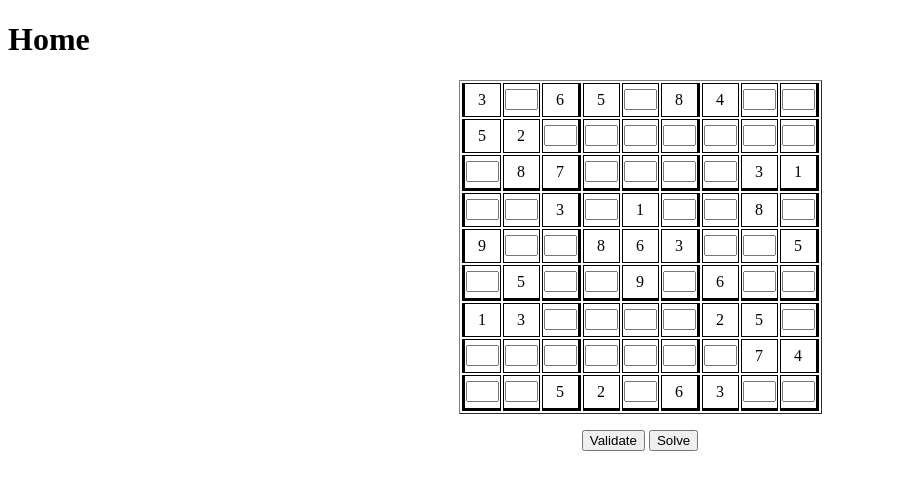
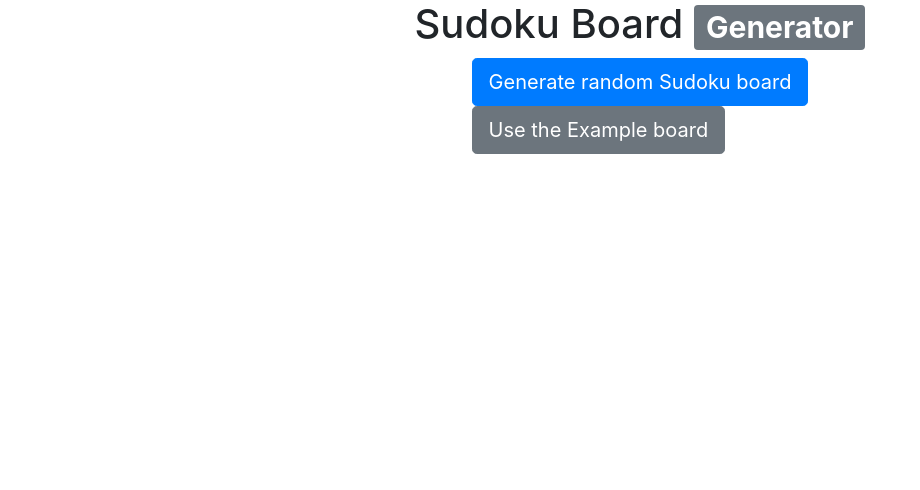
Before and after one commit to DucNgn/Sudoku-Game, a Flask app: page /home in a window 1280 px wide. Shown: the top 490 px of the page, without its empty margins (0-920 px from the left). Run offline with Flask 2, Linux system fonts and the light colour scheme; some libraries are stand-ins or nearby versions.

Commit message:
Add function to get new Sudoku board
+ Having bug with Validate

```diff
--- a/app.py
+++ b/app.py
@@ -1,10 +1,13 @@
-from flask import Flask, request, render_template, redirect, url_for
+from flask import Flask, flash, request, render_template, redirect, url_for
+
 import algorithms
+import getSudoku
 import copy
 
 app = Flask(__name__)
 
-board = [
+board = []
+example = [
             [3, 0, 6, 5, 0, 8, 4, 0, 0],
             [5, 2, 0, 0, 0, 0, 0, 0, 0],
             [0, 8, 7, 0, 0, 0, 0, 3, 1],
@@ -14,18 +17,25 @@ board = [
             [1, 3, 0, 0, 0, 0, 2, 5, 0],
             [0, 0, 0, 0, 0, 0, 0, 7, 4],
             [0, 0, 5, 2, 0, 6, 3, 0, 0]]
-
-
 blankIndex = []
 
 
 def generateBlankIndex():
+    global board, blankIndex
     for y in range(9):
         for x in range(9):
             if(board[y][x] == 0):
                 index = 9*y + x
                 slot = str(index)
                 blankIndex.append(slot)
+
+
+def convertToString(target):
+    string = ''
+    for y in range(9):
+        for x in range(9):
+            string = string + str(target[y][x])
+    return string
 
 
 @app.route("/")
@@ -35,24 +45,45 @@ def index():
 
 @app.route("/home")
 def home():
+    return render_template("welcome.html")
+
+@app.route("/sudoku")
+def sudoku():
+    global board
+    boardLevel = request.args.get('level')
+    if (boardLevel != "0"):
+        print('Generating random')
+        (respBoard, respCode) = getSudoku.getResponse(9, 2)
+        if respCode is True:
+            board = respBoard
+    else:
+        board = copy.deepcopy(example)
+
+    generateBlankIndex()
     out = convertToString(board)
-    return render_template("index.html", strInput=out)
+    return render_template("index.html", strInput=out, visibility="visible")
 
 
-@app.route("/home", methods=["POST"])
+# Get inputs from user when submitted
+@app.route("/sudoku", methods=["POST"])
 def getInputs():
+    global board, blankIndex
     inputs = list(map(getEachInput, blankIndex))
+    print(inputs)
     if(isValid(inputs)):
-        return "<h1> Correct </h1>"
+        flash("Congratulation !! You have solved the Sudoku board", "success")
     else:
-        return "<h1> Wrong </h1>"
+        flash("Your solution is incorrect !!", "warning")
+    return redirect(request.url)
 
 
 def getEachInput(index):
     return request.form[index]
 
 
+# Validate the solution
 def isValid(inputs):
+    global board, blankIndex
     temp = copy.deepcopy(board)
     for (i, j) in zip(blankIndex, inputs):
         x = int(i) % 9
@@ -65,24 +96,21 @@ def isValid(inputs):
     return algorithms.isBoardValid(temp)
 
 
-def convertToString(target):
-    string = ''
-    for y in range(9):
-        for x in range(9):
-            string = string + str(target[y][x])
-    return string
-
-
+# Solve the Sudoku board
 @app.route("/solved")
 def render_solved():
+    global board
     (solvedBoard, solvable) = algorithms.solve(board)
-    out = convertToString(solvedBoard)
     if(solvable):
-        return render_template("index.html", strInput=out)
+        out = convertToString(solvedBoard)
+        flash("This Sudoku board is solved", "success")
+        return render_template("index.html", strInput=out, visibility="hidden")
     else:
-        return "<h1> The sudoku board is not solvable </h1>"
+        flash("This Sudoku board is unsolvable !!!", "error")
+        out = convertToString(board)
+        return render_template("index.html", strInput=out, visibility="hidden")
 
 
 if __name__ == '__main__':
-    generateBlankIndex()
+    app.secret_key = 'secret'
     app.run(debug=True)
--- a/templates/index.html
+++ b/templates/index.html
@@ -2,6 +2,14 @@
 <html lang='en'>
 <head>
     <title> Sudoku Solver </title>
+    <!-- Bootstrap -->
+    <!-- CSS only -->
+    <link rel="stylesheet" href="https://stackpath.bootstrapcdn.com/bootstrap/4.5.0/css/bootstrap.min.css" integrity="sha384-9aIt2nRpC12Uk9gS9baDl411NQApFmC26EwAOH8WgZl5MYYxFfc+NcPb1dKGj7Sk" crossorigin="anonymous">
+
+    <!-- JS, Popper.js, and jQuery -->
+    <script src="https://code.jquery.com/jquery-3.5.1.slim.min.js" integrity="sha384-DfXdz2htPH0lsSSs5nCTpuj/zy4C+OGpamoFVy38MVBnE+IbbVYUew+OrCXaRkfj" crossorigin="anonymous"></script>
+    <script src="https://cdn.jsdelivr.net/npm/popper.js@1.16.0/dist/umd/popper.min.js" integrity="sha384-Q6E9RHvbIyZFJoft+2mJbHaEWldlvI9IOYy5n3zV9zzTtmI3UksdQRVvoxMfooAo" crossorigin="anonymous"></script>
+    <script src="https://stackpath.bootstrapcdn.com/bootstrap/4.5.0/js/bootstrap.min.js" integrity="sha384-OgVRvuATP1z7JjHLkuOU7Xw704+h835Lr+6QL9UvYjZE3Ipu6Tp75j7Bh/kR0JKI" crossorigin="anonymous"></script>
 
     <style type="text/css">
         table {
@@ -29,9 +37,23 @@
 
 </head>
 <body>
-<h1> Home </h1>
 <center>
+  <h1><span class="badge badge-secondary"> Sudoku Board </span></h1>
+  {% with messages = get_flashed_messages(with_categories=true) %}
+    {% if messages %}
+        {% for category, message in messages %}
+            <div class="alert alert-{{ category }} alert-dismissible fade show" role="alert">
+                <span>{{ message }}</span>
+                <button type="button" class="close" data-dismiss="alert" aria-label="Close">
+                <span aria-hidden="true">&times;</span>
+                </button>
+            </div>
+        {% endfor %}
+    {% endif %}
+  {% endwith %}
+
   <form method="POST">
+    <div class="form-group">
     <table border = 1 id="sudoku_table">
         {% for ip in strInput %}
             {% if loop.index % 9 == 1 %}
@@ -46,9 +68,12 @@
         {% endfor %}
         </tr>
     </table>
-    <button type="submit" name="submitBtn" value="validate">Validate</button>
-    <a href="/solved"><button type="button">Solve</button></a>
-    </form>
+    <div style="visibility: {{ visibility }};" >
+    <a href="/solved"><button type="button" class="btn btn-primary">Get solution</button></a>
+    <button type="submit" class="btn btn-info"  value="validate">Validate Solution</button>
+    </div>
+  </div>
+  </form>
 </center>
 
 </body>
--- /dev/null
+++ b/templates/welcome.html
@@ -0,0 +1,29 @@
+<!DOCTYPE html>
+<html lang='en'>
+<head>
+    <title> Sudoku Solver </title>
+    <!-- Bootstrap -->
+    <!-- CSS only -->
+    <link rel="stylesheet" href="https://stackpath.bootstrapcdn.com/bootstrap/4.5.0/css/bootstrap.min.css" integrity="sha384-9aIt2nRpC12Uk9gS9baDl411NQApFmC26EwAOH8WgZl5MYYxFfc+NcPb1dKGj7Sk" crossorigin="anonymous">
+
+    <!-- JS, Popper.js, and jQuery -->
+    <script src="https://code.jquery.com/jquery-3.5.1.slim.min.js" integrity="sha384-DfXdz2htPH0lsSSs5nCTpuj/zy4C+OGpamoFVy38MVBnE+IbbVYUew+OrCXaRkfj" crossorigin="anonymous"></script>
+    <script src="https://cdn.jsdelivr.net/npm/popper.js@1.16.0/dist/umd/popper.min.js" integrity="sha384-Q6E9RHvbIyZFJoft+2mJbHaEWldlvI9IOYy5n3zV9zzTtmI3UksdQRVvoxMfooAo" crossorigin="anonymous"></script>
+    <script src="https://stackpath.bootstrapcdn.com/bootstrap/4.5.0/js/bootstrap.min.js" integrity="sha384-OgVRvuATP1z7JjHLkuOU7Xw704+h835Lr+6QL9UvYjZE3Ipu6Tp75j7Bh/kR0JKI" crossorigin="anonymous"></script>
+
+</head>
+<body>
+    <center>
+        <h1> Sudoku Board <span class="badge badge-secondary">Generator</span></h1>
+        <form method="POST">
+            <div class="form-group">
+                <div class="btn-group-vertical">
+                    <a href="/sudoku?level=2"><button type="button" class="btn btn-primary btn-lg">Generate random Sudoku board</button></a>
+                    <a href="/sudoku?level=0"><button type="button" class="btn btn-secondary btn-lg">Use the Example board</button></a>
+                </div>
+            </div>
+        </form>
+
+    </center>
+</body>
+</html>
```
Also changed, not shown: getSudoku.py (added, +30 -0 lines).
